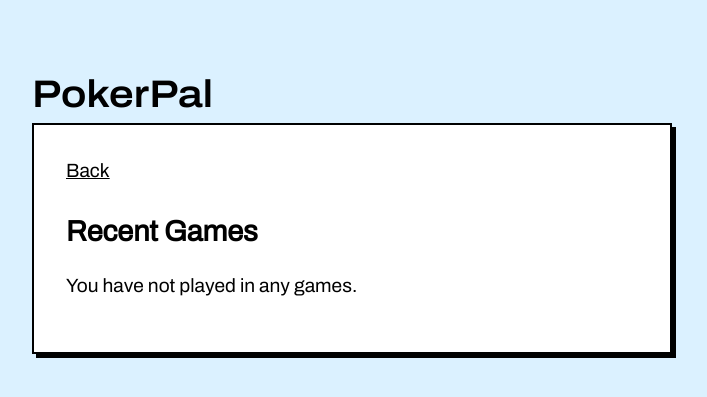
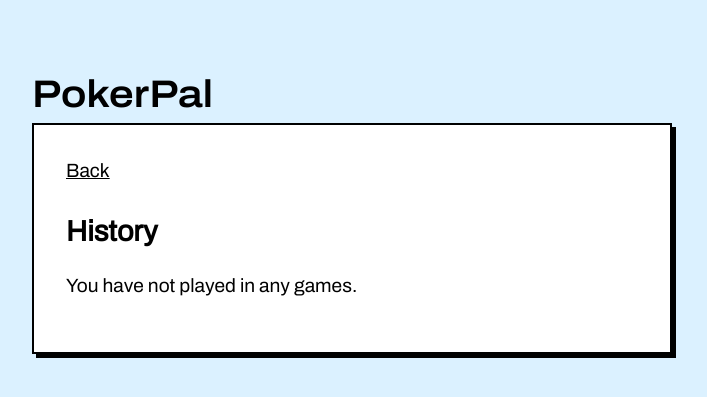
Before and after one commit to brianhang/pokerpals, a Flask app: template src/templates/game/history.html in a window 1280 px wide. Shown: the top 397 px of the page, without its empty margins (288-995 px from the left). Run offline with Flask 3, Linux system fonts and the light colour scheme; the template is opened without the code that fills it, so the values that code supplies are empty; some libraries are stand-ins or nearby versions.

Commit message:
Change title to history

```diff
--- a/src/templates/game/history.html
+++ b/src/templates/game/history.html
@@ -8,7 +8,7 @@
         <a href="/">Back</a>
     </div>
     <div>
-        <h2>Recent Games</h2>
+        <h2>History</h2>
         {% if recent_games|length %}
         <div class="game-list">
             {% for game in recent_games %}
```
